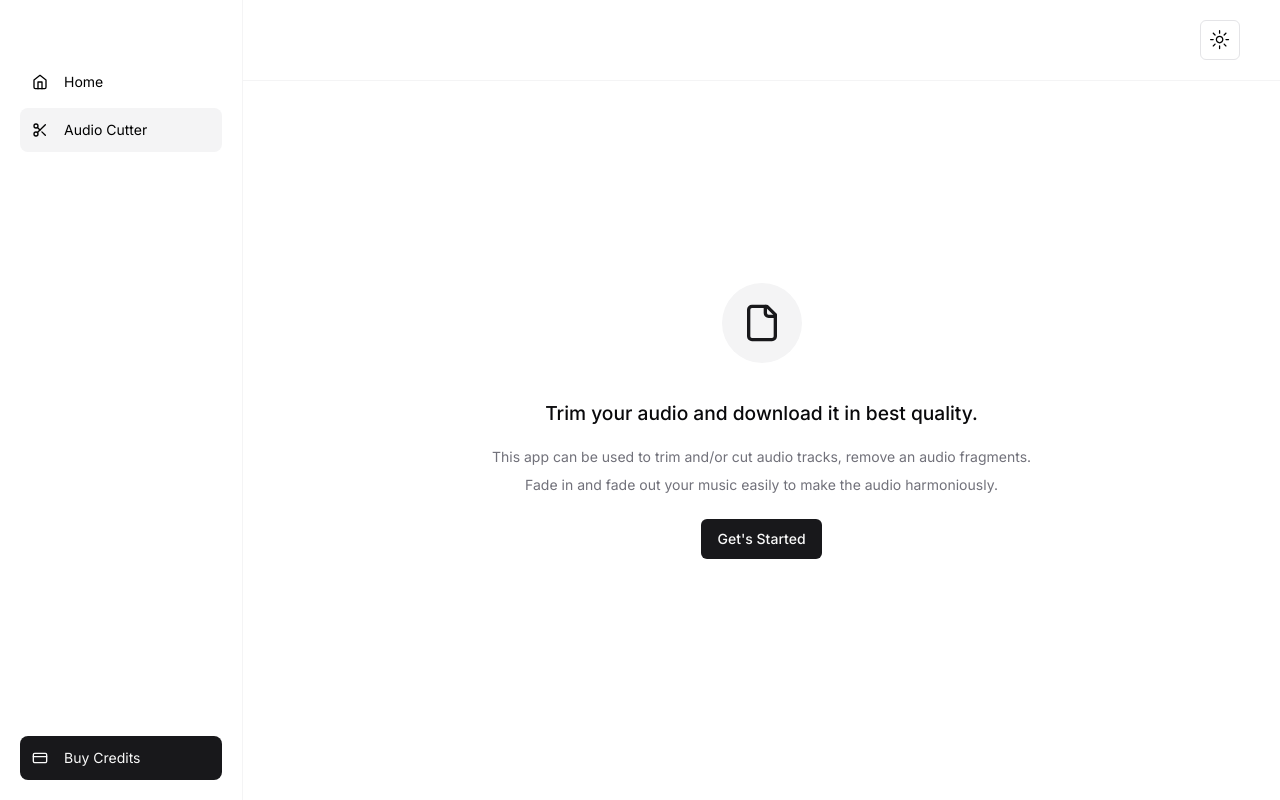
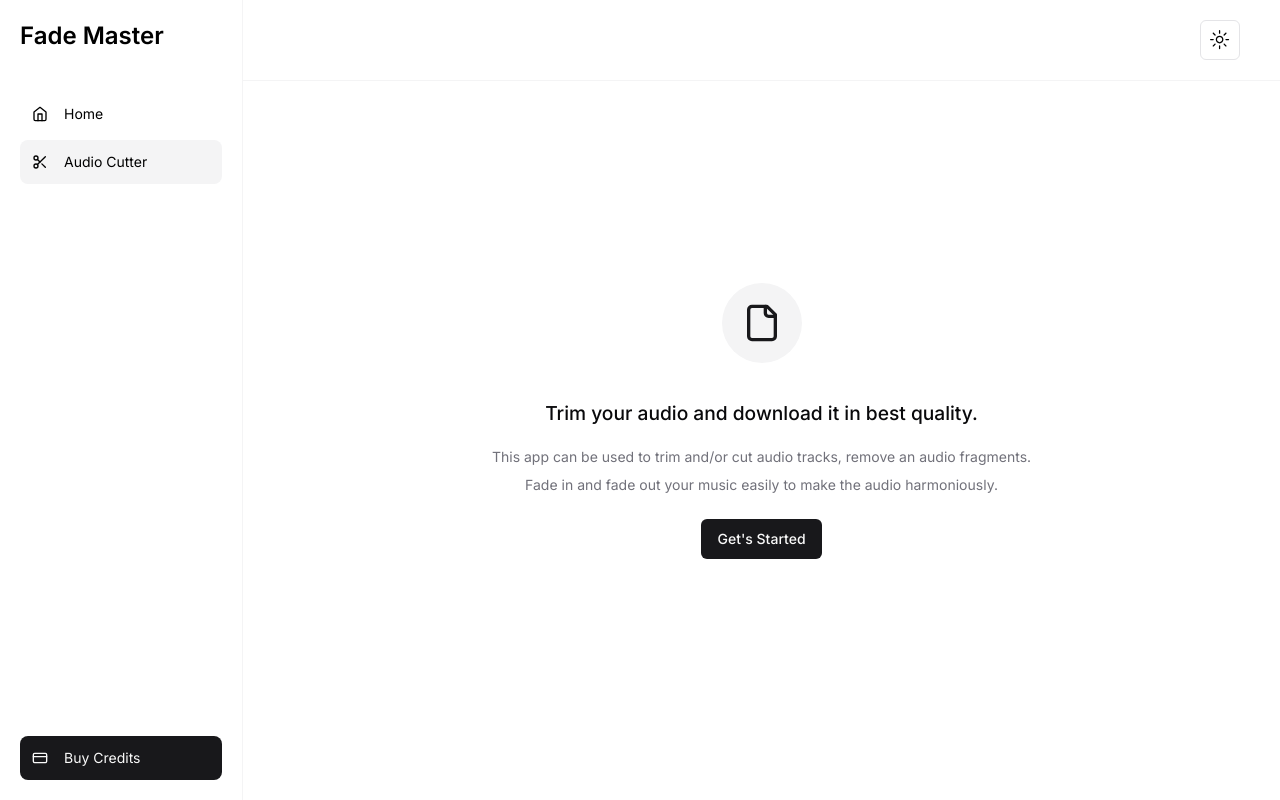
Before and after one commit to tanuj830/FadeMaster, a Next.js app: page /dashboard/audio-cutter in a window 1280 px wide. Built offline with nearby package versions, Linux system fonts and the light colour scheme.

Commit message:
audio cutter facility integrated

```diff
--- a/components/Sidebar.tsx
+++ b/components/Sidebar.tsx
@@ -34,7 +34,7 @@ const Sidebar = () => {
         <div className="h-fit">
           <div className="">
             <Link className="cursor-pointer text-2xl  font-semibold" href="/">
-
+              Fade Master
             </Link>
           </div>
           <div className="mt-10 flex flex-col ">
```
